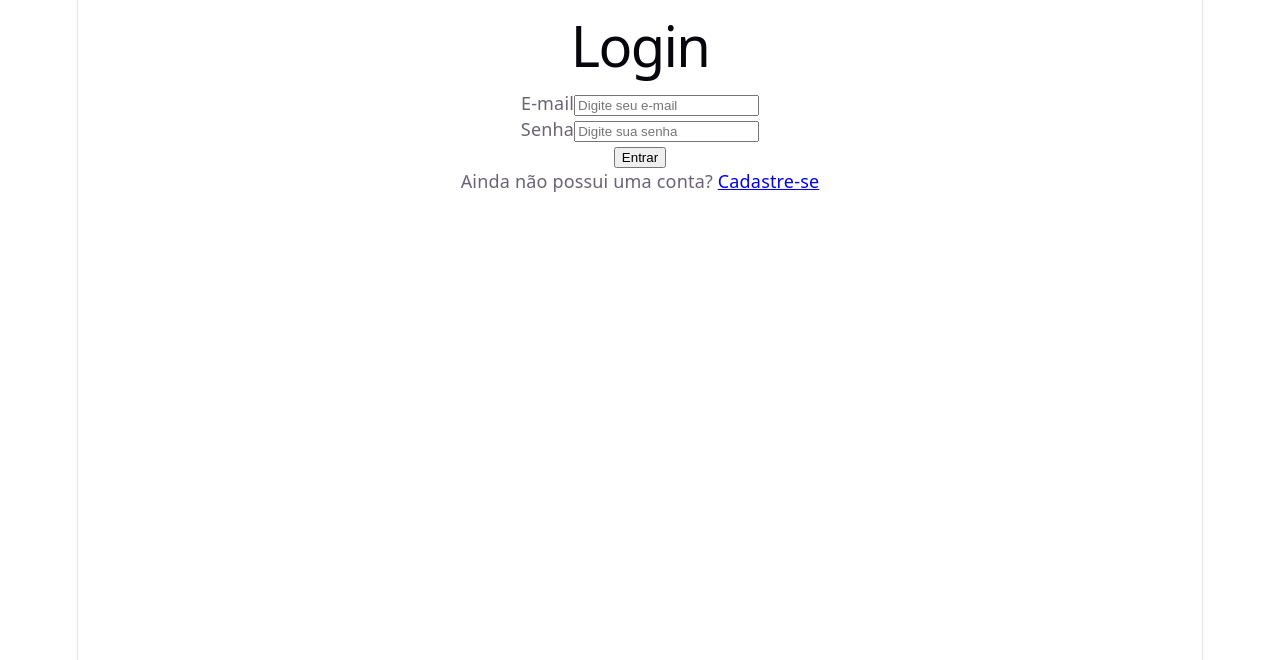
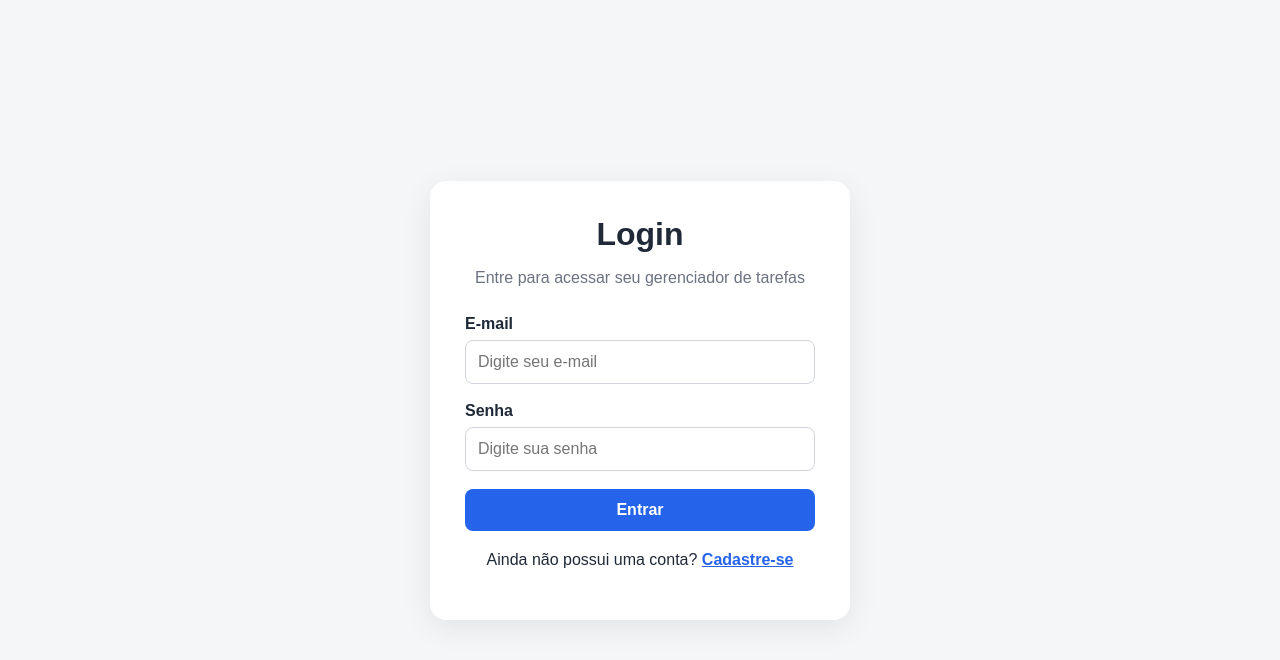
Before and after one commit to neuandev/gerenciador_de_tarefas_mern, a React app in the folder frontend/: page / in a window 1280 px wide. Shown: the top 660 px of the page. Built offline with nearby package versions, Linux system fonts and the light colour scheme; the HTML template or start-up script is replaced by a standard one.

Commit message:
feat: estiliza interface do frontend

```diff
--- a/frontend/src/index.css
+++ b/frontend/src/index.css
@@ -1,111 +1,21 @@
-:root {
-  --text: #6b6375;
-  --text-h: #08060d;
-  --bg: #fff;
-  --border: #e5e4e7;
-  --code-bg: #f4f3ec;
-  --accent: #aa3bff;
-  --accent-bg: rgba(170, 59, 255, 0.1);
-  --accent-border: rgba(170, 59, 255, 0.5);
-  --social-bg: rgba(244, 243, 236, 0.5);
-  --shadow:
-    rgba(0, 0, 0, 0.1) 0 10px 15px -3px, rgba(0, 0, 0, 0.05) 0 4px 6px -2px;
-
-  --sans: system-ui, 'Segoe UI', Roboto, sans-serif;
-  --heading: system-ui, 'Segoe UI', Roboto, sans-serif;
-  --mono: ui-monospace, Consolas, monospace;
-
-  font: 18px/145% var(--sans);
-  letter-spacing: 0.18px;
-  color-scheme: light dark;
-  color: var(--text);
-  background: var(--bg);
-  font-synthesis: none;
-  text-rendering: optimizeLegibility;
-  -webkit-font-smoothing: antialiased;
-  -moz-osx-font-smoothing: grayscale;
-
-  @media (max-width: 1024px) {
-    font-size: 16px;
-  }
-}
-
-@media (prefers-color-scheme: dark) {
-  :root {
-    --text: #9ca3af;
-    --text-h: #f3f4f6;
-    --bg: #16171d;
-    --border: #2e303a;
-    --code-bg: #1f2028;
-    --accent: #c084fc;
-    --accent-bg: rgba(192, 132, 252, 0.15);
-    --accent-border: rgba(192, 132, 252, 0.5);
-    --social-bg: rgba(47, 48, 58, 0.5);
-    --shadow:
-      rgba(0, 0, 0, 0.4) 0 10px 15px -3px, rgba(0, 0, 0, 0.25) 0 4px 6px -2px;
-  }
-
-  #social .button-icon {
-    filter: invert(1) brightness(2);
-  }
+* {
+  box-sizing: border-box;
 }
 
 body {
   margin: 0;
+  font-family: Arial, Helvetica, sans-serif;
+  background: #f4f6f8;
+  color: #1f2937;
 }
 
-#root {
-  width: 1126px;
-  max-width: 100%;
-  margin: 0 auto;
-  text-align: center;
-  border-inline: 1px solid var(--border);
-  min-height: 100svh;
-  display: flex;
-  flex-direction: column;
-  box-sizing: border-box;
+button,
+input,
+textarea,
+select {
+  font: inherit;
 }
 
-h1,
-h2 {
-  font-family: var(--heading);
-  font-weight: 500;
-  color: var(--text-h);
+button {
+  cursor: pointer;
 }
-
-h1 {
-  font-size: 56px;
-  letter-spacing: -1.68px;
-  margin: 32px 0;
-  @media (max-width: 1024px) {
-    font-size: 36px;
-    margin: 20px 0;
-  }
-}
-h2 {
-  font-size: 24px;
-  line-height: 118%;
-  letter-spacing: -0.24px;
-  margin: 0 0 8px;
-  @media (max-width: 1024px) {
-    font-size: 20px;
-  }
-}
-p {
-  margin: 0;
-}
-
-code,
-.counter {
-  font-family: var(--mono);
-  display: inline-flex;
-  border-radius: 4px;
-  color: var(--text-h);
-}
-
-code {
-  font-size: 15px;
-  line-height: 135%;
-  padding: 4px 8px;
-  background: var(--code-bg);
-}
--- /dev/null
+++ b/frontend/src/pages/Cadastro.css
@@ -0,0 +1,84 @@
+.cadastro-page {
+  min-height: 100vh;
+  display: flex;
+  justify-content: center;
+  align-items: center;
+  padding: 20px;
+}
+
+.cadastro-card {
+  width: 100%;
+  max-width: 420px;
+  background: white;
+  padding: 35px;
+  border-radius: 16px;
+  box-shadow: 0 8px 30px rgba(0, 0, 0, 0.08);
+}
+
+.cadastro-card h1 {
+  margin-top: 0;
+  margin-bottom: 8px;
+  text-align: center;
+}
+
+.cadastro-subtitle {
+  text-align: center;
+  color: #6b7280;
+  margin-bottom: 28px;
+}
+
+.cadastro-form-group {
+  margin-bottom: 18px;
+}
+
+.cadastro-form-group label {
+  display: block;
+  margin-bottom: 7px;
+  font-weight: 600;
+}
+
+.cadastro-form-group input {
+  width: 100%;
+  padding: 12px;
+  border: 1px solid #d1d5db;
+  border-radius: 8px;
+  outline: none;
+}
+
+.cadastro-form-group input:focus {
+  border-color: #2563eb;
+}
+
+.cadastro-button {
+  width: 100%;
+  padding: 12px;
+  border: none;
+  border-radius: 8px;
+  background: #2563eb;
+  color: white;
+  font-weight: bold;
+}
+
+.cadastro-button:hover {
+  background: #1d4ed8;
+}
+
+.cadastro-error {
+  margin-bottom: 15px;
+  color: #dc2626;
+}
+
+.cadastro-success {
+  margin-bottom: 15px;
+  color: #16a34a;
+}
+
+.cadastro-login {
+  margin-top: 20px;
+  text-align: center;
+}
+
+.cadastro-login a {
+  color: #2563eb;
+  font-weight: bold;
+}
--- /dev/null
+++ b/frontend/src/pages/Dashboard.css
@@ -0,0 +1,100 @@
+.dashboard {
+  min-height: 100vh;
+  padding: 30px;
+}
+
+.dashboard-header {
+  display: flex;
+  justify-content: space-between;
+  align-items: center;
+  margin-bottom: 30px;
+}
+
+.dashboard-header h1 {
+  margin: 0;
+}
+
+.logout-button {
+  padding: 10px 18px;
+  border: none;
+  border-radius: 8px;
+  background: #dc2626;
+  color: white;
+}
+
+.logout-button:hover {
+  background: #b91c1c;
+}
+
+.task-form {
+  background: white;
+  padding: 25px;
+  border-radius: 12px;
+  margin-bottom: 30px;
+}
+
+.task-form div {
+  margin-bottom: 15px;
+}
+
+.task-form label {
+  display: block;
+  margin-bottom: 6px;
+  font-weight: bold;
+}
+
+.task-form input,
+.task-form textarea,
+.task-form select {
+  width: 100%;
+  padding: 10px;
+  border: 1px solid #d1d5db;
+  border-radius: 8px;
+}
+
+.task-form textarea {
+  min-height: 100px;
+  resize: vertical;
+}
+
+.task-form button {
+  padding: 10px 16px;
+  border: none;
+  border-radius: 8px;
+  background: #2563eb;
+  color: white;
+  margin-right: 8px;
+}
+
+.tasks-list {
+  list-style: none;
+  padding: 0;
+}
+
+.task-item {
+  background: white;
+  padding: 20px;
+  border-radius: 12px;
+  margin-bottom: 15px;
+}
+
+.task-item h3 {
+  margin-top: 0;
+}
+
+.task-actions button {
+  margin-right: 8px;
+  padding: 8px 14px;
+  border: none;
+  border-radius: 6px;
+}
+
+.edit-button {
+  background: #f59e0b;
+  color: white;
+}
+
+.delete-button {
+  background: #dc2626;
+  color: white;
+}
--- a/frontend/src/pages/Dashboard.jsx
+++ b/frontend/src/pages/Dashboard.jsx
@@ -1,6 +1,7 @@
 import { useEffect, useState } from "react";
 import api from "../services/api";
 import { useNavigate } from "react-router-dom";
+import "./Dashboard.css";
 
 function Dashboard() {
   const [tasks, setTasks] = useState([]);
@@ -58,7 +59,7 @@ function Dashboard() {
         await api.post("/tasks", {
           title,
           description,
-          status: "pendente",
+          status,
         });
 
         setSuccess("Tarefa criada com sucesso!");
@@ -124,22 +125,27 @@ function Dashboard() {
     }
   };
 
-  // Logout
   const handleLogout = () => {
     localStorage.removeItem("token");
     navigate("/login");
   };
 
   return (
+    <div className="dashboard">
+      <div className="dashboard-header">
         <div>
           <h1>Dashboard</h1>
+          <p>Gerenciador de tarefas</p>
+        </div>
 
-      <button onClick={handleLogout}>Sair</button>
-
-      <p>Gerenciador de tarefas</p>
+        <button className="logout-button" onClick={handleLogout}>
+          Sair
+        </button>
+      </div>
 
       <hr />
 
+      <section className="task-form">
         <h2>{editingTask ? "Editar tarefa" : "Nova tarefa"}</h2>
 
         <form onSubmit={handleSubmit}>
@@ -193,36 +199,47 @@ function Dashboard() {
             </button>
           )}
         </form>
+      </section>
 
       {error && <p>{error}</p>}
 
       {success && <p>{success}</p>}
 
-      <hr />
-
+      <section>
         <h2>Minhas tarefas</h2>
 
         {tasks.length === 0 ? (
           <p>Nenhuma tarefa encontrada.</p>
         ) : (
-        <ul>
+          <ul className="tasks-list">
             {tasks.map((task) => (
-            <li key={task._id}>
-              <strong>{task.title}</strong>
+              <li className="task-item" key={task._id}>
+                <h3>{task.title}</h3>
 
                 {task.description && <p>{task.description}</p>}
 
                 <span>Status: {task.status}</span>
 
-              <br />
+                <div className="task-actions">
+                  <button
+                    className="edit-button"
+                    onClick={() => handleEdit(task)}
+                  >
+                    Editar
+                  </button>
 
-              <button onClick={() => handleEdit(task)}>Editar</button>
-
-              <button onClick={() => handleDelete(task._id)}>Excluir</button>
+                  <button
+                    className="delete-button"
+                    onClick={() => handleDelete(task._id)}
+                  >
+                    Excluir
+                  </button>
+                </div>
               </li>
             ))}
           </ul>
         )}
+      </section>
     </div>
   );
 }
--- /dev/null
+++ b/frontend/src/pages/Login.css
@@ -0,0 +1,79 @@
+.login-page {
+  min-height: 100vh;
+  display: flex;
+  justify-content: center;
+  align-items: center;
+  padding: 20px;
+}
+
+.login-card {
+  width: 100%;
+  max-width: 420px;
+  background: white;
+  padding: 35px;
+  border-radius: 16px;
+  box-shadow: 0 8px 30px rgba(0, 0, 0, 0.08);
+}
+
+.login-card h1 {
+  margin-top: 0;
+  margin-bottom: 8px;
+  text-align: center;
+}
+
+.login-subtitle {
+  text-align: center;
+  color: #6b7280;
+  margin-bottom: 28px;
+}
+
+.login-form-group {
+  margin-bottom: 18px;
+}
+
+.login-form-group label {
+  display: block;
+  margin-bottom: 7px;
+  font-weight: 600;
+}
+
+.login-form-group input {
+  width: 100%;
+  padding: 12px;
+  border: 1px solid #d1d5db;
+  border-radius: 8px;
+  outline: none;
+}
+
+.login-form-group input:focus {
+  border-color: #2563eb;
+}
+
+.login-button {
+  width: 100%;
+  padding: 12px;
+  border: none;
+  border-radius: 8px;
+  background: #2563eb;
+  color: white;
+  font-weight: bold;
+}
+
+.login-button:hover {
+  background: #1d4ed8;
+}
+
+.login-error {
+  margin-bottom: 15px;
+  color: #dc2626;
+}
+
+.login-cadastro {
+  margin-top: 20px;
+  text-align: center;
+}
+
+.login-cadastro a {
+  color: #2563eb;
+  font-weight: bold;
+}
--- a/frontend/src/pages/Login.jsx
+++ b/frontend/src/pages/Login.jsx
@@ -1,6 +1,7 @@
 import { useState } from "react";
 import { useNavigate, Link } from "react-router-dom";
 import api from "../services/api";
+import "./Login.css";
 
 function Login() {
   const navigate = useNavigate();
@@ -39,11 +40,16 @@ function Login() {
   };
 
   return (
-    <div>
+    <div className="login-page">
+      <div className="login-card">
         <h1>Login</h1>
 
+        <p className="login-subtitle">
+          Entre para acessar seu gerenciador de tarefas
+        </p>
+
         <form onSubmit={handleSubmit}>
-        <div>
+          <div className="login-form-group">
             <label htmlFor="email">E-mail</label>
 
             <input
@@ -56,7 +62,7 @@ function Login() {
             />
           </div>
 
-        <div>
+          <div className="login-form-group">
             <label htmlFor="password">Senha</label>
 
             <input
@@ -69,16 +75,17 @@ function Login() {
             />
           </div>
 
-        {error && <p>{error}</p>}
+          {error && <p className="login-error">{error}</p>}
 
-        <button type="submit" disabled={loading}>
+          <button className="login-button" type="submit" disabled={loading}>
             {loading ? "Entrando..." : "Entrar"}
           </button>
         </form>
 
-      <p>
+        <p className="login-cadastro">
           Ainda não possui uma conta? <Link to="/cadastro">Cadastre-se</Link>
         </p>
+      </div>
     </div>
   );
 }
```
Also changed, not shown: frontend/src/pages/Cadastro.jsx (+16 -9 lines). Lines whose indentation alone changed are shown as unchanged.
